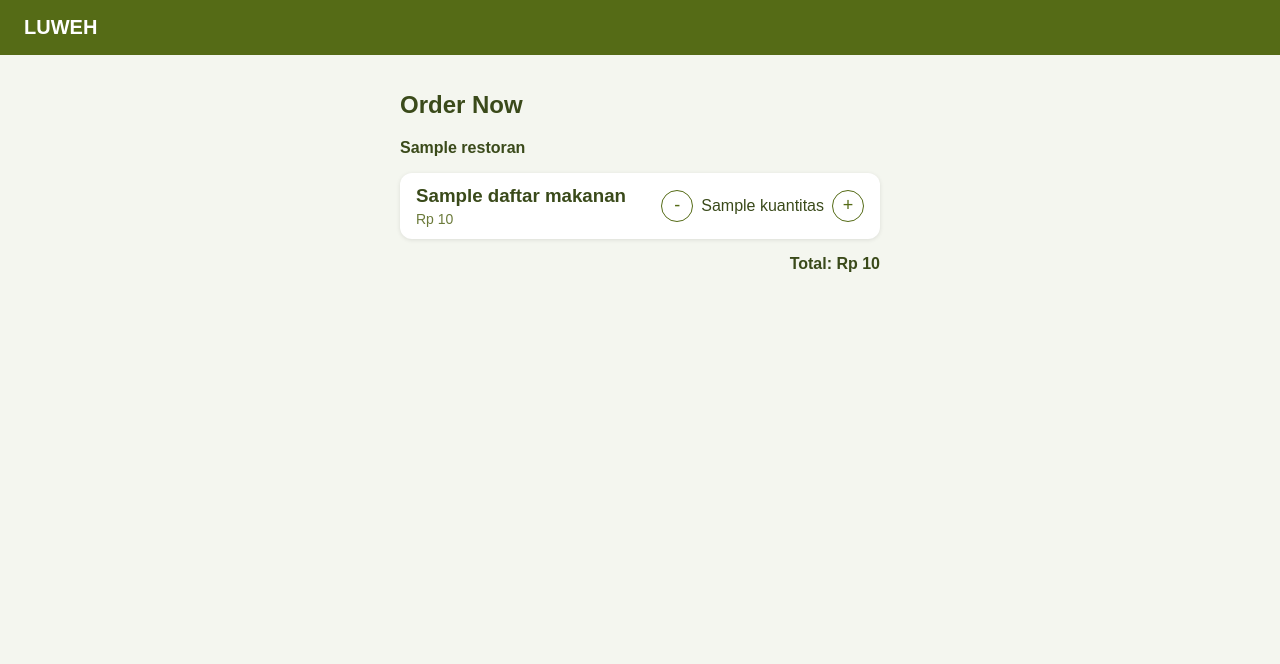
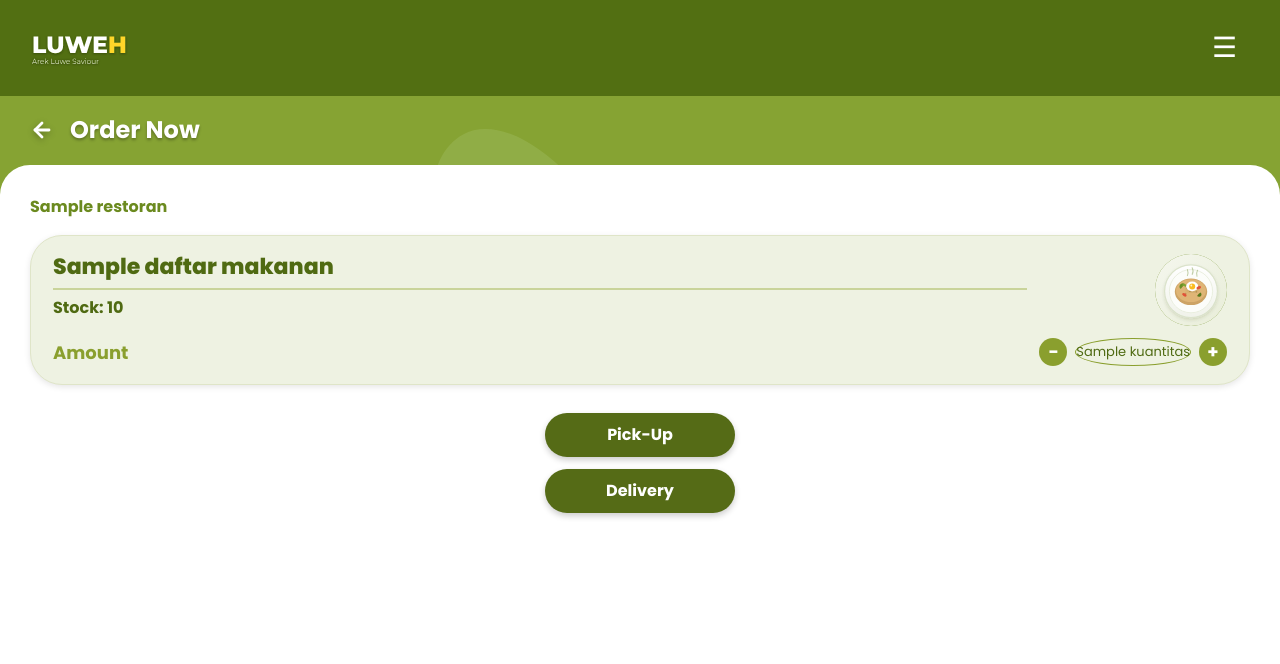
Before and after one commit to WilliamHanantha/Luweh, a Laravel app: template resources/views/customer/order-now.blade.php in a window 1280 px wide. Shown: the top 664 px of the page. Run offline with Laravel 12, Linux system fonts and the light colour scheme; the template is opened without the code that fills it: most values are stand-ins (such as "Sample title", 1, 10 or a date in 2020); style sheets or scripts are compiled from the project's sources; parts of the project's set-up code (start-up, migrations or seed data) failed here and were passed over.

Commit message:
ui cust home dan order now

```diff
--- a/package.json
+++ b/package.json
@@ -16,6 +16,7 @@
     },
     "dependencies": {
         "@popperjs/core": "^2.11.8",
-        "bootstrap": "^5.3.8"
+        "bootstrap": "^5.3.8",
+        "lodash": "^4.18.1"
     }
 }
--- a/resources/views/customer/order-now.blade.php
+++ b/resources/views/customer/order-now.blade.php
@@ -1,63 +1,73 @@
-<!DOCTYPE html>
-<html lang="id">
-<head>
-    <meta charset="UTF-8">
-    <meta name="viewport" content="width=device-width, initial-scale=1.0">
-    <title>Order Now - LUWEH</title>
+@extends('layouts.app')
+
+@section('title', 'Order Now')
+
+@section('back-url', url('/customer-home'))
+
+@section('page-heading', 'Order Now')
+
+@push('styles')
     <style>
-        body { font-family: Arial, sans-serif; margin: 0; background: #f4f6ef; color: #3a4a1a; }
-        header { background: #556b16; color: #fff; padding: 16px 24px; font-weight: bold; font-size: 20px; }
-        main { max-width: 480px; margin: 0 auto; padding: 16px; }
-        .item { display: flex; justify-content: space-between; align-items: center; background: #fff; border-radius: 12px; padding: 12px 16px; margin-bottom: 12px; box-shadow: 0 1px 4px rgba(0,0,0,.1); }
-        .item h3 { margin: 0 0 4px; }
-        .harga { font-size: 14px; color: #6b7a3a; }
+        .order-resto { color: #6b8a1f; font-weight: 700; margin-bottom: 16px; }
+        .order-card { display: flex; justify-content: space-between; gap: 12px; background: #eef2e2; border: 1px solid #dfe5c8; border-radius: 32px; padding: 18px 22px; margin-bottom: 18px; box-shadow: 0 2px 6px rgba(0,0,0,.1); }
+        .order-info { flex: 1; display: flex; flex-direction: column; justify-content: space-between; min-width: 0; }
+        .order-name { font-size: 22px; font-weight: 800; color: #4f6a12; margin: 0 0 6px; padding-bottom: 8px; border-bottom: 2px solid #c9d49a; }
+        .order-stock { font-weight: 700; color: #4f6a12; margin-bottom: 14px; }
+        .order-amount { font-weight: 700; color: #8a9f2e; font-size: 18px; }
+        .order-side { display: flex; flex-direction: column; align-items: flex-end; justify-content: space-between; gap: 12px; }
+        .order-img { width: 72px; height: 72px; border-radius: 50%; object-fit: cover; background: #6b8a1f; }
         .qty { display: flex; align-items: center; gap: 8px; }
         .qty form { margin: 0; }
-        .qty button { width: 32px; height: 32px; border-radius: 50%; border: 1px solid #556b16; background: #fff; color: #556b16; font-size: 18px; cursor: pointer; }
-        .total { text-align: right; font-weight: bold; margin-top: 16px; }
+        .qty-btn { width: 28px; height: 28px; border-radius: 50%; border: 0; background: #8a9f2e; color: #fff; font-size: 18px; font-weight: 700; line-height: 1; cursor: pointer; padding: 0; }
+        .qty-num { min-width: 28px; height: 28px; border: 1px solid #8a9f2e; border-radius: 50%; display: inline-flex; align-items: center; justify-content: center; font-size: 13px; color: #4f6a12; }
+        .order-actions { display: flex; flex-direction: column; align-items: center; gap: 12px; margin: 28px 0 40px; }
+        .btn-pill-green { width: 190px; background: #556b16; color: #fff; border: 0; border-radius: 30px; padding: 10px 0; font-weight: 700; box-shadow: 0 3px 6px rgba(0,0,0,.2); }
     </style>
-</head>
-<body>
-    <header>LUWEH</header>
+@endpush
 
-    <main>
-        <h2>Order Now</h2>
-
+@section('content')
     @if ($pesanan && $pesanan->itemPesanans->count() > 0)
-            @if ($pesanan->restoran)
-                <p><strong>{{ $pesanan->restoran->nama_resto }}</strong></p>
-            @endif
+        <div class="order-resto">{{ $pesanan->restoran->nama_resto ?? 'Restaurant' }}</div>
 
         @foreach ($pesanan->itemPesanans as $item)
-                <div class="item">
+            <div class="order-card">
+                <div class="order-info">
                     <div>
-                        <h3>{{ $item->daftarMakanan->nama_makanan }}</h3>
-                        <div class="harga">Rp {{ number_format($item->daftarMakanan->harga, 0, ',', '.') }}</div>
+                        <h4 class="order-name">{{ $item->daftarMakanan->nama_makanan }}</h4>
+                        <div class="order-stock">Stock: {{ $item->daftarMakanan->stok }}</div>
                     </div>
+                    <div class="order-amount">Amount</div>
+                </div>
+
+                <div class="order-side">
+                    <img src="{{ asset('assets/images/food-placeholder.svg') }}" alt="{{ $item->daftarMakanan->nama_makanan }}" class="order-img">
 
                     <div class="qty">
                         <form action="/order-now/item/{{ $item->id }}/kurang" method="POST">
                             @csrf
-                            <button type="submit">-</button>
+                            <button type="submit" class="qty-btn" aria-label="Kurangi">&minus;</button>
                         </form>
 
-                        <span>{{ $item->kuantitas }}</span>
+                        <span class="qty-num">{{ $item->kuantitas }}</span>
 
                         <form action="/order-now/item/{{ $item->id }}/tambah" method="POST">
                             @csrf
-                            <button type="submit">+</button>
+                            <button type="submit" class="qty-btn" aria-label="Tambah">+</button>
                         </form>
+                    </div>
                 </div>
             </div>
         @endforeach
 
-            <div class="total">
-                Total: Rp {{ number_format($pesanan->itemPesanans->sum(fn ($i) => $i->daftarMakanan->harga * $i->kuantitas), 0, ',', '.') }}
+        {{-- Tampilan saja: checkout (UC03) belum dikerjakan --}}
+        <div class="order-actions">
+            <button type="button" class="btn-pill-green">Pick-Up</button>
+            <button type="button" class="btn-pill-green">Delivery</button>
         </div>
     @else
-            <p>Keranjang masih kosong.</p>
-            <a href="/customer-home">Kembali ke Customer Home</a>
+        <div class="text-center py-5">
+            <h5 class="fw-semibold text-secondary">Keranjang masih kosong</h5>
+            <a href="/customer-home" class="btn btn-warning rounded-pill px-4 mt-3">Kembali ke Customer Home</a>
+        </div>
     @endif
-    </main>
-</body>
-</html>
+@endsection
```
Also changed, not shown: resources/views/customer/customer-home.blade.php (+46 -30 lines), package-lock.json. Lines whose indentation alone changed are shown as unchanged.
